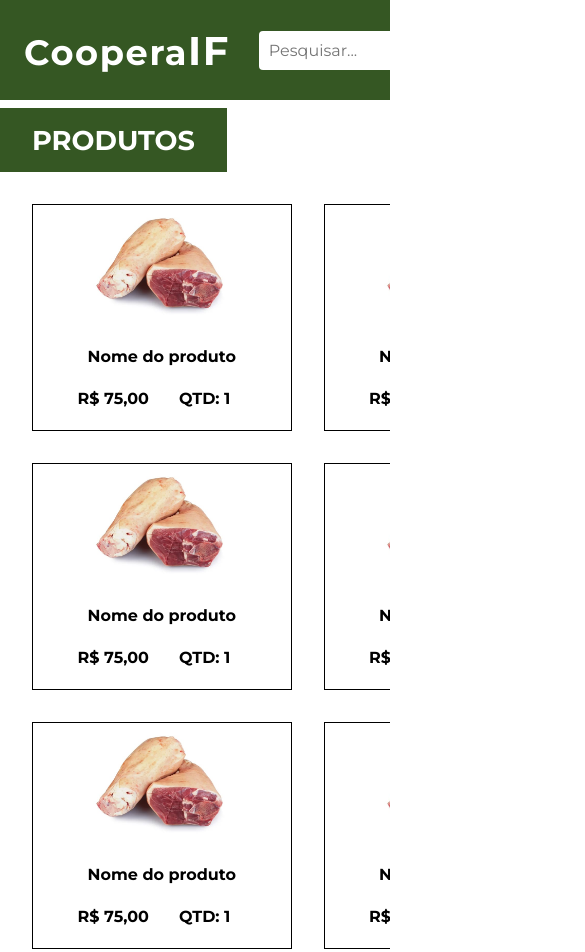
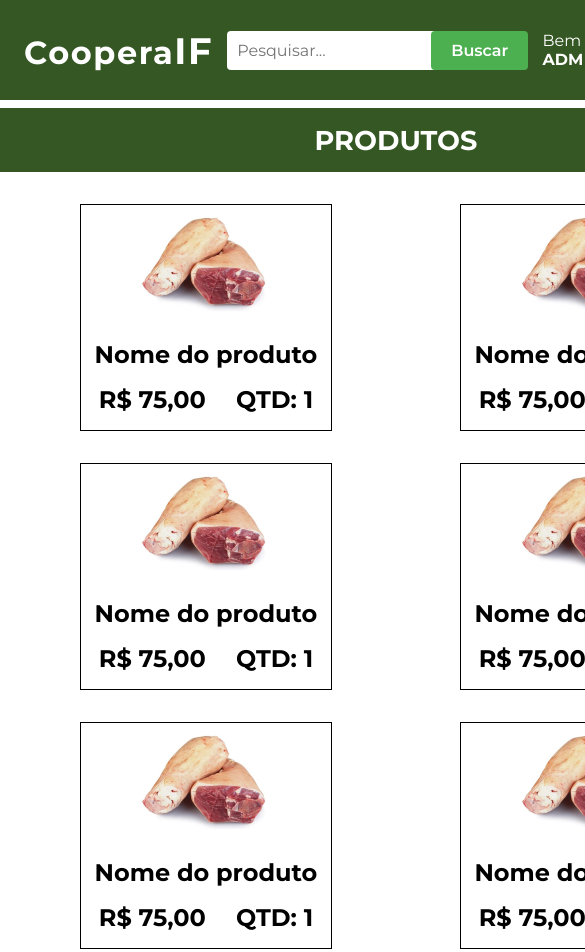
Before and after one commit to chdasilva2001/projeto-cooperaIF, a plain HTML site: page indexADM.html in a window 390 px wide. Shown: the top 952 px of the page, 585 px wide, since content can reach past the window. Drawn offline with Linux system fonts and the light colour scheme.

Commit message:
commit #5

```diff
--- /dev/null
+++ b/css/media.css
@@ -0,0 +1,81 @@
+@media screen and (max-width: 768px) {
+
+    .main {
+        grid-template-columns: repeat(2, 1fr);
+    }
+
+    .header h1 {
+        font-size: 2rem;
+    }
+
+    .header__search__input {
+        width: 270px;
+    }
+
+    .subtitle {
+        width: auto;
+    }
+
+    .upper-title {
+        font-size: 2.3rem;
+    }
+
+    figure {
+        grid-area: a;
+        text-align: center;
+        max-width: 250px;
+        height: auto;
+    }
+
+    figure img {
+        max-width: 60%;
+        height: auto;
+    }
+
+    .main__product_card {
+        font-size: 1.5rem;
+    }
+
+    .upper-title,
+    .header__search {
+        margin-right: 1rem;
+    }
+}
+
+@media screen and (max-width: 420px) {
+    * {
+        margin: 0;
+        padding: 0;
+    }
+    /* .grid__main {
+        min-height: 100vh;
+    } */
+
+    .header__search__input {
+        width: 270px;
+    }
+
+    .main {
+        grid-template-columns: 1fr 1fr;
+    }
+    .main__product_card {
+        font-size: 1.5rem;
+    }
+
+    .subtitle {
+        width: auto;
+    }
+
+    figure {
+        grid-area: a;
+        text-align: center;
+        max-width: 250px;
+        height: auto;
+    }
+
+    figure img {
+        max-width: 60%;
+        height: auto;
+    }
+
+}
--- a/css/style.css
+++ b/css/style.css
@@ -6,7 +6,12 @@
     box-sizing: border-box;
     font-family: 'Montserrat', sans-serif;
 }
-
+body {
+    min-height: 100vh;
+    height: 100%;
+    max-width: 100vw;
+    width: 100%;
+}
 .grid__main {
     display: grid;
     grid-template-areas:
@@ -14,8 +19,9 @@
         "subtitle"
         "main"
         "footer";
-    overflow-x: hidden;
     min-height: 100vh;
+    max-width: 100vw;
+    width: 100%;
 }
 .offscreen {
     display:none ;
@@ -54,7 +60,7 @@
     padding: 10px;
     border: none;
     border-radius: 4px;
-    width: 400px;
+    width: 100%;
     background-color: #fff;
     font-size: 16px;
     outline: none;
@@ -80,6 +86,7 @@
 .header__button {
     border: none;
     background-color: #355723;
+    width: 30%;
 }
 
 .header__button a {
@@ -136,11 +143,12 @@ figure {
     grid-area: a;
     text-align: center;
     max-width: 400px;
+    height: auto;
 }
 
 figure img {
+    max-width: 60%;
     height: auto;
-    max-width: 60%;
 }
 .product_card__title {
     grid-area: b;
@@ -249,6 +257,12 @@ footer a {
 
 /* ----------------index ADM-------------- */
 
+.header-agroup {
+    display: flex;
+    /* width: 30%; */
+    align-items: center;
+    justify-content: flex-end;
+}
 .header__messsage {
     margin-right: 2rem ;
 }
--- a/indexADM.html
+++ b/indexADM.html
@@ -6,6 +6,7 @@
     <meta name="viewport" content="width=device-width, initial-scale=1.0">
     <title>Cooperativa</title>
     <link rel="stylesheet" href="./css/style.css">
+    <link rel="stylesheet" href="./css/media.css">
     <script src="https://kit.fontawesome.com/b262613c7c.js"             crossorigin="anonymous"></script>
 </head>
 <body>
@@ -16,8 +17,11 @@
                 <input type="search" class="header__search__input"  placeholder="Pesquisar...">
                 <button class="header__search__button">Buscar</button>
             </form>
-            <p class="header__messsage">Bem vindo(a) <span class="header__span">ADM</span></p>
-            <a class="header__icon" href="#"><i class="fa-solid fa-bars"></i></a>
+            <div class="header-agroup">
+                <p class="header__messsage">Bem vindo(a) <span class="header__span">ADM</span></p>
+                <a class="header__icon" href="#"><i class="fa-solid fa-bars"></i></a>
+            </div>
+
         </header>
         <h2 class="subtitle">Produtos</h2>
         <main class="main">
```
Also changed, not shown: index.html (+1 -0 lines).
